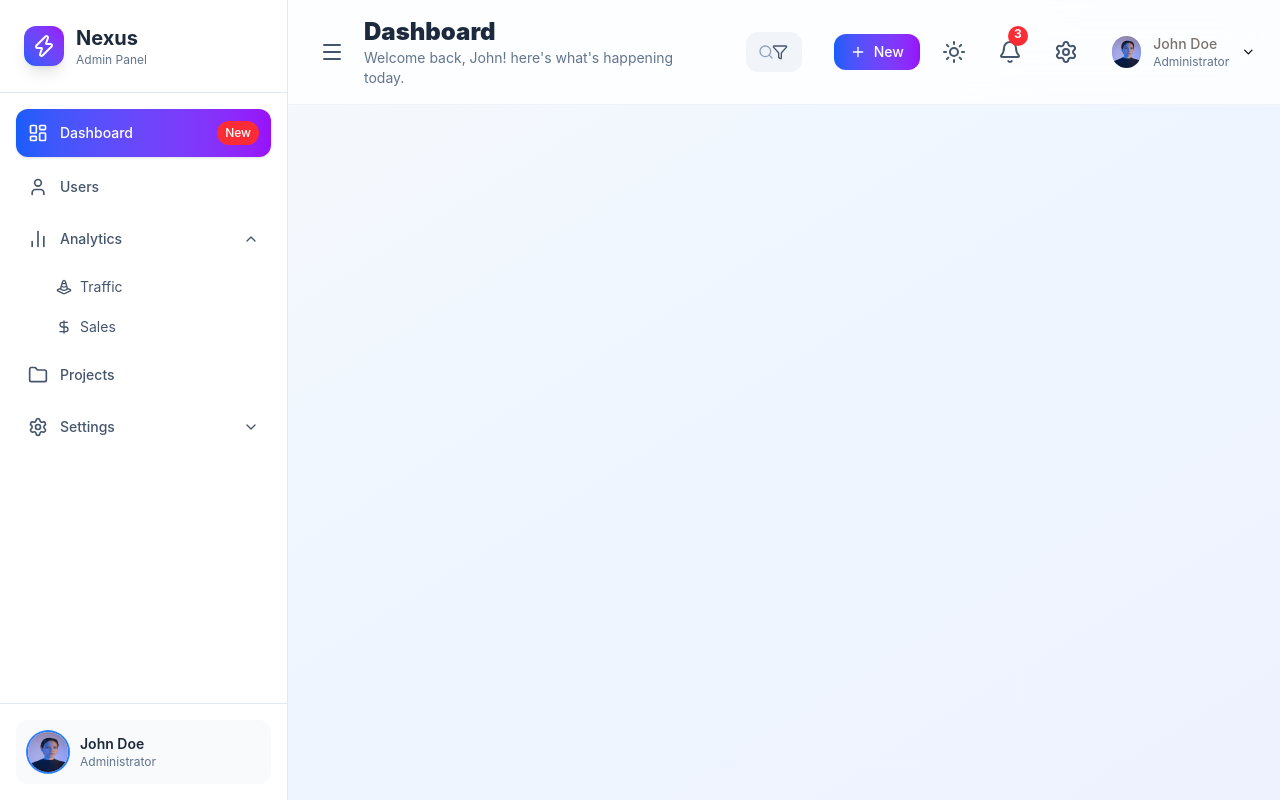
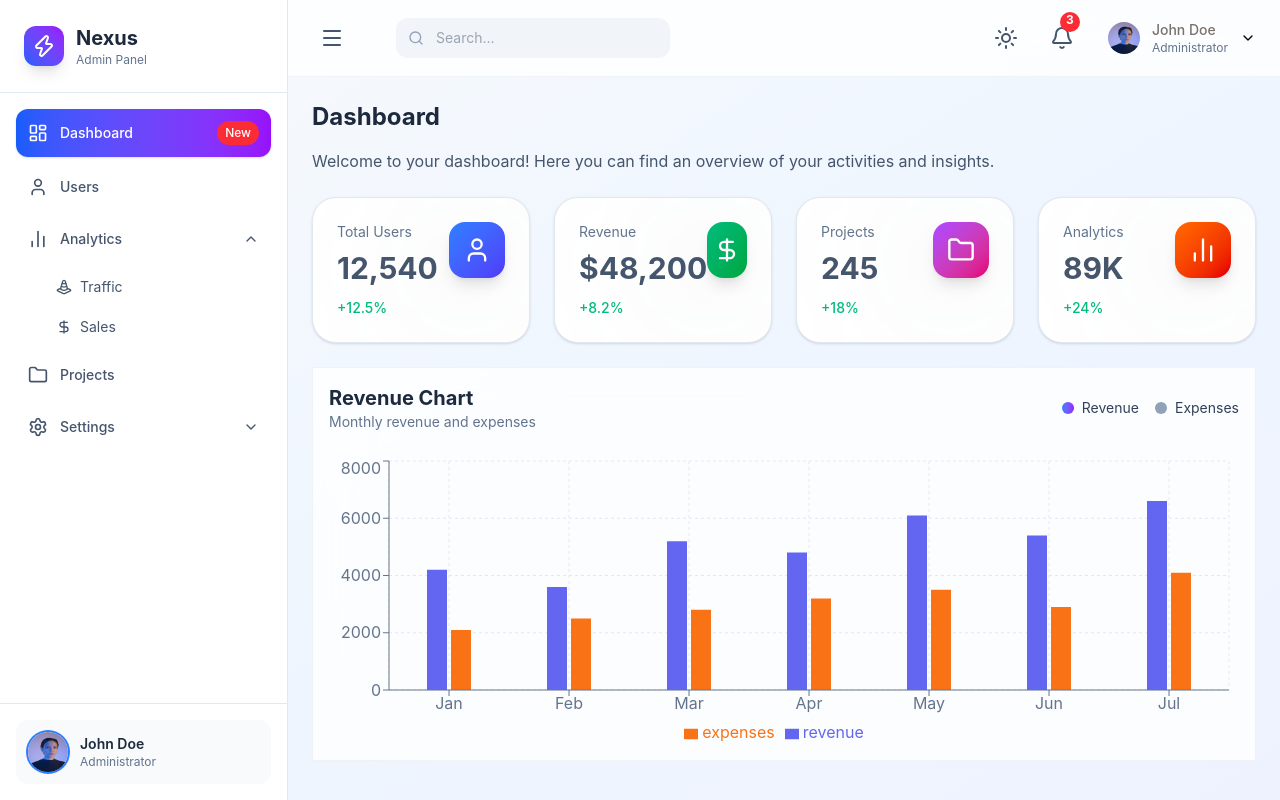
Before and after one commit to Sandip-Sarker/react-admin-dashboard, a React (Vite) app: page / in a window 1280 px wide. Built offline with nearby package versions, Linux system fonts and the light colour scheme.

Commit message:
bar chart

```diff
--- a/package.json
+++ b/package.json
@@ -14,6 +14,8 @@
     "lucide-react": "^1.18.0",
     "react": "^19.2.6",
     "react-dom": "^19.2.6",
+    "react-is": "^19.2.7",
+    "recharts": "^3.8.1",
     "tailwindcss": "^4.3.1"
   },
   "devDependencies": {
--- a/src/App.jsx
+++ b/src/App.jsx
@@ -1,6 +1,9 @@
 import { useState } from 'react'
 import Sidebar from './components/Layout/Sidebar'
 import Header from './components/Layout/Header'
+import Dashboard from './components/Dashboard/Dashboard'
+// import Analytics from './components/Analytics/Analytics'
+// import Settings from './components/Settings/Settings'
 
 function App() {
   const [currentPage, setCurrentPage] = useState("dashboard");
@@ -21,6 +24,12 @@ function App() {
                 <Header
                   sideBarCollapsed={sideBarCollapsed}
                   onToggleSidebar={() => setSideBarCollapsed(!sideBarCollapsed)}/>
+
+                  <main className="flex-1 overflow-y-auto">
+                    {currentPage === "dashboard" && <Dashboard />}
+                    {/* {currentPage === "analytics" && <Analytics />}
+                    {currentPage === "settings" && <Settings />} */}
+                  </main>
              </div>
           </div>
       </div>
--- /dev/null
+++ b/src/components/Dashboard/ChartSection.jsx
@@ -0,0 +1,14 @@
+import React from "react";
+import RevnueChart from "./RevnueChart";
+
+const ChartSection = () => {
+    return (
+        <div className="gird grid-cols-1 xl:grid-cols-3 gap-6">
+            <div className="xl:col-span-2 col-span-2">
+                <RevnueChart/>
+            </div>
+        </div>
+    )
+}
+
+export default ChartSection;
--- /dev/null
+++ b/src/components/Dashboard/Dashboard.jsx
@@ -0,0 +1,53 @@
+import { User, DollarSign, Folder, BarChart2 } from 'lucide-react'
+import React from 'react'
+import Status from './Status'
+import ChartSection from './ChartSection';
+
+const Dashboard = () => {
+
+    const stats = [
+      {
+        title: "Total Users",
+        value: "12,540",
+        growth: "+12.5%",
+        icon: User,
+        color: "from-blue-500 to-indigo-600",
+      },
+      {
+        title: "Revenue",
+        value: "$48,200",
+        growth: "+8.2%",
+        icon: DollarSign,
+        color: "from-emerald-500 to-green-600",
+      },
+      {
+        title: "Projects",
+        value: "245",
+        growth: "+18%",
+        icon: Folder,
+        color: "from-purple-500 to-pink-600",
+      },
+      {
+        title: "Analytics",
+        value: "89K",
+        growth: "+24%",
+        icon: BarChart2,
+        color: "from-orange-500 to-red-600",
+      },
+    ];
+
+    return (
+        <div className="p-6 space-y-6">
+            <div>
+                <h2 className="text-2xl font-bold text-slate-800 dark:text-white mb-4">Dashboard</h2>
+                <p className="text-slate-600 dark:text-slate-300">Welcome to your dashboard! Here you can find an overview of your activities and insights.</p>
+            </div>
+
+            <Status stats={stats}/>
+            <ChartSection />
+
+        </div>
+    )
+}
+
+export default Dashboard
--- /dev/null
+++ b/src/components/Dashboard/RevnueChart.jsx
@@ -0,0 +1,64 @@
+import React from "react";
+import {
+    ResponsiveContainer,
+    BarChart,
+    Bar,
+    XAxis,
+    YAxis,
+    CartesianGrid,
+    Tooltip,
+    Legend,
+} from "recharts";
+
+const data = [
+    { name: "Jan", revenue: 4200, expenses: 2100 },
+    { name: "Feb", revenue: 3600, expenses: 2500 },
+    { name: "Mar", revenue: 5200, expenses: 2800 },
+    { name: "Apr", revenue: 4800, expenses: 3200 },
+    { name: "May", revenue: 6100, expenses: 3500 },
+    { name: "Jun", revenue: 5400, expenses: 2900 },
+    { name: "Jul", revenue: 6600, expenses: 4100 },
+];
+
+const RevnueChart = () => {
+    return (
+        <div className="bg-white/80 dark:bg-slate-900/80 backdrop-blur-xl rounded-blur-2xl border border-slate-200/50 dark:border-slate-700/50 p-4">
+            <div className="flex items-center justify-between mb-6">
+                <div>
+                    <h3 className="text-xl font-bold text-slate-800 dark:text-white">
+                        Revenue Chart
+                    </h3>
+                    <p className="text-sm text-slate-500 dark:text-slate-400">
+                        Monthly revenue and expenses
+                    </p>
+                </div>
+                <div className="flex items-center space-x-4">
+                    <div className="flex items-center space-x-2">
+                        <span className="w-3 h-3 rounded-full bg-linear-to-r from-blue-500 to-purple-600"></span>
+                        <div className="text-sm text-slate-700 dark:text-slate-400">Revenue</div>
+                    </div>
+
+                    <div className="flex items-center space-x-2">
+                        <span className="w-3 h-3 rounded-full bg-slate-400 dark:bg-slate-600"></span>
+                        <div className="text-sm text-slate-700 dark:text-slate-400">Expenses</div>
+                    </div>
+                </div>
+            </div>
+            <div className="h-72">
+                <ResponsiveContainer width="100%" height="100%">
+                    <BarChart data={data} margin={{ top: 5, right: 10, left: 0, bottom: 0 }}>
+                        <CartesianGrid strokeDasharray="3 3" stroke="#e2e8f0" />
+                        <XAxis dataKey="name" stroke="#64748b" />
+                        <YAxis stroke="#64748b" />
+                        <Tooltip />
+                        <Legend />
+                        <Bar dataKey="revenue" fill="#6366f1" barSize={20} />
+                        <Bar dataKey="expenses" fill="#f97316" barSize={20} />
+                    </BarChart>
+                </ResponsiveContainer>
+            </div>
+        </div>
+    );
+};
+
+export default RevnueChart;
--- /dev/null
+++ b/src/components/Dashboard/Status.jsx
@@ -0,0 +1,47 @@
+import React from "react";
+
+const Status = ({stats}) => {
+
+    return (
+        <div>
+            <div className="grid grid-cols-1 md:grid-cols-2 xl:grid-cols-4 gap-6 mt-6">
+               {stats.map((stat, index) => {
+                   const Icon = stat.icon;
+
+    return (
+      <div
+        key={index}
+        className="relative overflow-hidden bg-white dark:bg-slate-900 rounded-3xl p-6 border border-slate-200 dark:border-slate-700 shadow-sm hover:shadow-xl transition-all duration-300 hover:-translate-y-1"
+      >
+        <div className="absolute top-0 right-0 w-32 h-32 bg-slate-500/5 rounded-full blur-3xl"></div>
+
+        <div className="relative flex justify-between items-start">
+          <div>
+            <p className="text-sm text-slate-500 dark:text-slate-400">
+              {stat.title}
+            </p>
+
+            <h2 className="text-3xl font-bold mt-2 text-slate-600 dark:text-white">
+              {stat.value}
+            </h2>
+
+            <p className="mt-3 text-sm text-emerald-500 font-medium">
+              {stat.growth}
+            </p>
+          </div>
+
+          <div
+            className={`w-14 h-14 rounded-2xl bg-gradient-to-br ${stat.color} flex items-center justify-center shadow-lg`}
+          >
+            <Icon className="w-7 h-7 text-white" />
+          </div>
+        </div>
+      </div>
+    );
+  })}
+</div>
+        </div>
+    )
+};
+
+export default Status
--- a/src/components/Layout/Header.jsx
+++ b/src/components/Layout/Header.jsx
@@ -15,30 +15,21 @@ const Header = ({ sideBarCollapsed, onToggleSidebar }) => {
                         <Menu className="w-6 h-6" />
                     </button>
 
-                    <div className="hidden md:block">
-                        <h1 className="text-2xl font-black text-slate-800 dark:text-white">Dashboard</h1>
-                        <p className="text-sm text-slate-500 dark:text-slate-400">Welcome back, John! here's what's happening today.</p>
-                    </div>
-                </div>
-
                     {/* center section */}
                     <div className="flex-1 max-w-md mx-8">
                         <div className="relative">
                             <Search className="w-4 h-4 absolute left-3 top-1/2 transform -translate-y-1/2 text-slate-400" />
                             <input type="text" placeholder="Search..." className="w-full pl-10 pr-4 py-2.5 rounded-xl bg-slate-100 dark:bg-slate-800/50 text-sm text-slate-600 dark:text-slate-300 focus:outline-none focus:ring-2 focus:ring-blue-500 transition-all duration-300" />
                             <button className="absolute right-2 top-1/2 transform -translate-y-1/2 p-1.5 rounded-lg text-slate-600 dark:text-slate-300 hover:bg-slate-100 dark:hover:bg-slate-800 transition-colors duration-300">
-                          <Filter className="w-4 h-4" />
                             </button>
                         </div>
                     </div>
+                </div>
+
+
 
                 {/* right section  */}
                 <div className="flex items-center space-x-3">
-                    {/* Quick Actions */}
-                    <button className="hidden lg:flex items-center space-x-2 px-4 py-2 rounded-xl bg-gradient-to-r from-blue-600 to-purple-600 text-white hover:shadow transition-all duration-300">
-                        <Plus className="w-4 h-4" />
-                        <span className='text-sm font-medium'>New</span>
-                    </button>
                     {/* Toggle */}
                     <button className="p-2.5 rounded-xl text-slate-600 dark:text-slate-300 hover:bg-slate-100 dark:hover:bg-slate-800 transition-colors duration-300">
                         <Sun className="w-6 h-6" />
@@ -48,11 +39,6 @@ const Header = ({ sideBarCollapsed, onToggleSidebar }) => {
                     <button className="relative p-2.5 rounded-xl text-slate-600 dark:text-slate-600 hover:bg-slate-100 dark:hover:bg-slate-800 transition-colors">
                         <Bell className="w-6 h-6" />
                         <span className="absolute -top-1 right-1 w-5 h-5 bg-red-500 rounded-full text-white text-xs font-bold items-center justify-center">3</span>
-                    </button>
-
-                    {/* Settings */}
-                    <button className="p-2.5 rounded-xl text-slate-600 dark:text-slate-300 hover:bg-slate-100 dark:hover:bg-slate-800 transition-colors">
-                        <Settings  className="w-6 h-6" />
                     </button>
 
                     {/* User Profile */}
```
Also changed, not shown: 1 other file (tests, documents, lock files or other folders). Lines whose indentation alone changed are shown as unchanged.
